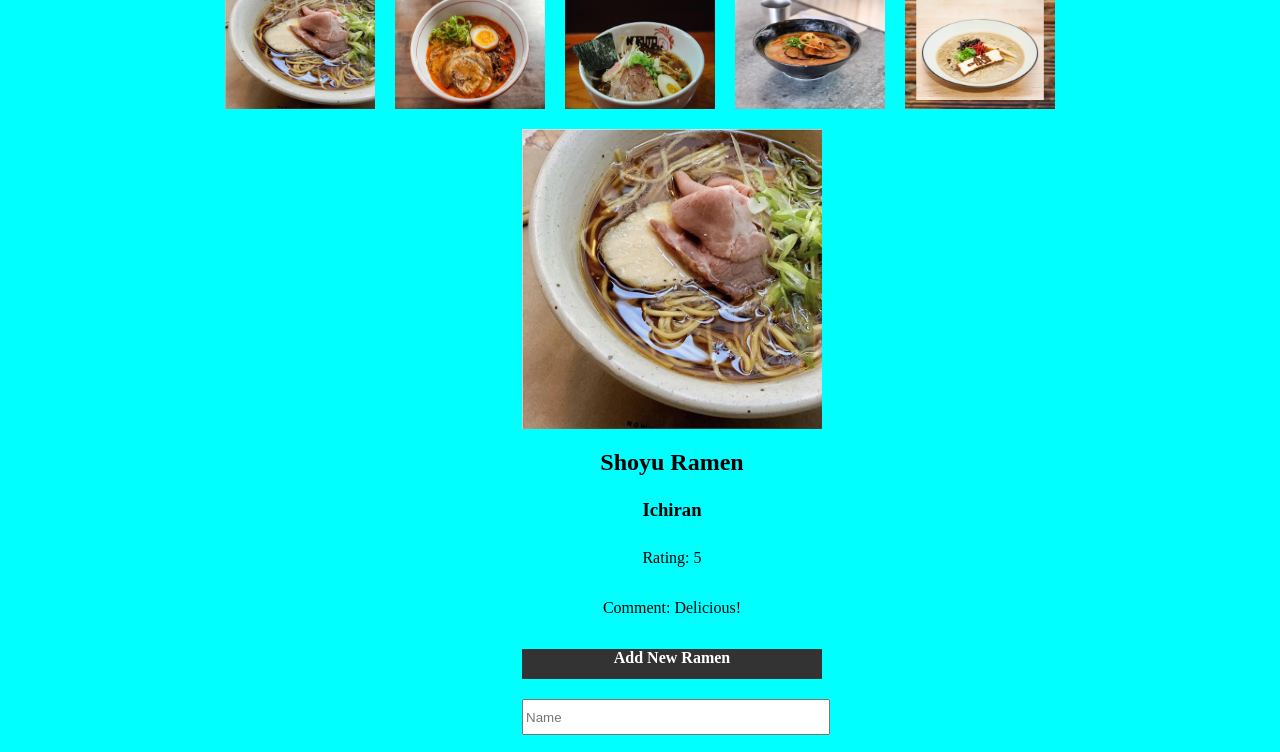
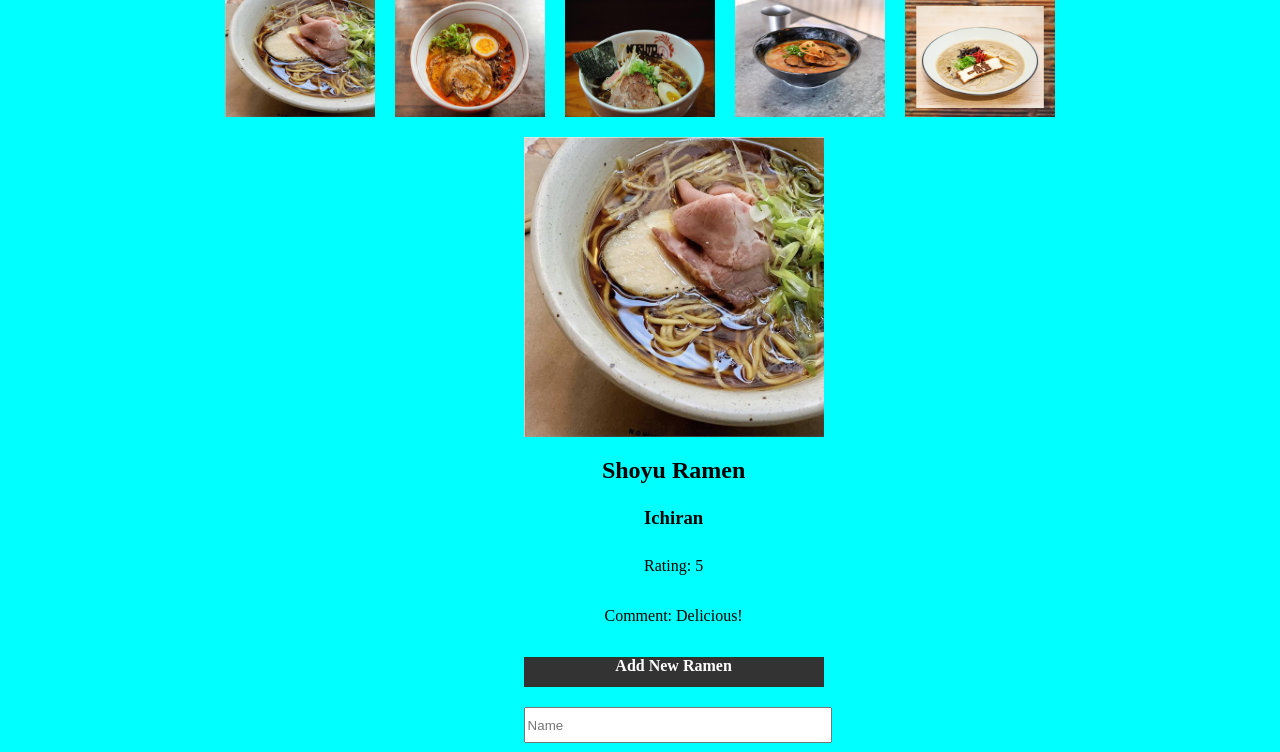
Before and after one commit to Nick-Nyler/ramen-rating-app, a plain HTML site: page index.html in a window 1280 px wide. Shown: the part 91-843 px from the top of the page. Drawn offline with Linux system fonts and the light colour scheme.

Commit message:
added readme.md

```diff
--- a/css/styles.css
+++ b/css/styles.css
@@ -1,5 +1,5 @@
 body{
-padding: 0%;
+padding: 0.5rem;
 margin: 0%;
 background-color: aqua;
 }
@@ -30,7 +30,7 @@ header{
     justify-content: center;
     align-content: center;
     flex-direction: column;
-    margin:auto;
+    margin: auto;
     width: 20%;
     height: 100%;
 }
```
Also changed, not shown: 1 other file.
